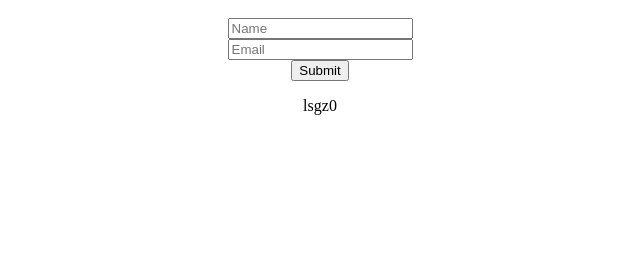
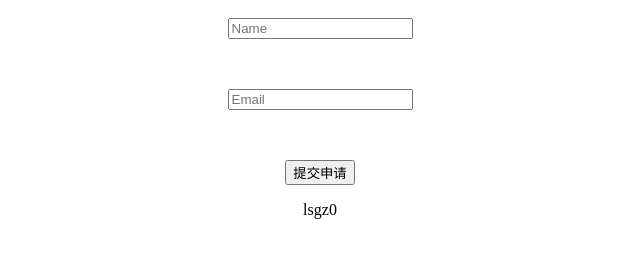
Before and after one commit to lilin0202/lilin0202.github.io, a plain HTML site: page index.html in a window 1280 px wide. Shown: the part 57-314 px from the top of the page, without its empty margins (320-960 px from the left). Drawn offline with Linux system fonts and the light colour scheme.

Commit message:
Update index.html

```diff
--- a/index.html
+++ b/index.html
@@ -6,11 +6,11 @@
 <center><h1>走读证办理申请表</h1></center>
 <center>
 <form id="myForm">
-  <input type="text" name="name" placeholder="Name">
+  <p><input type="text" name="name" placeholder="Name"></p>
   <br>
-  <input type="email" name="email" placeholder="Email">
+  <p><input type="email" name="email" placeholder="Email"></p>
   <br>
-  <input type="submit" value="Submit">
+  <p><input type="submit" value="提交申请"></p>
 </form>
 <p>lsgz0</p>
 </center>
```
